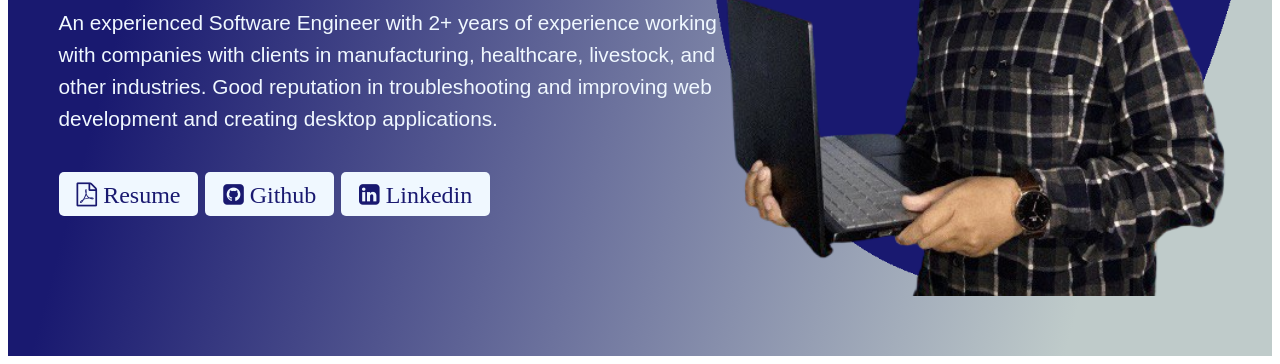
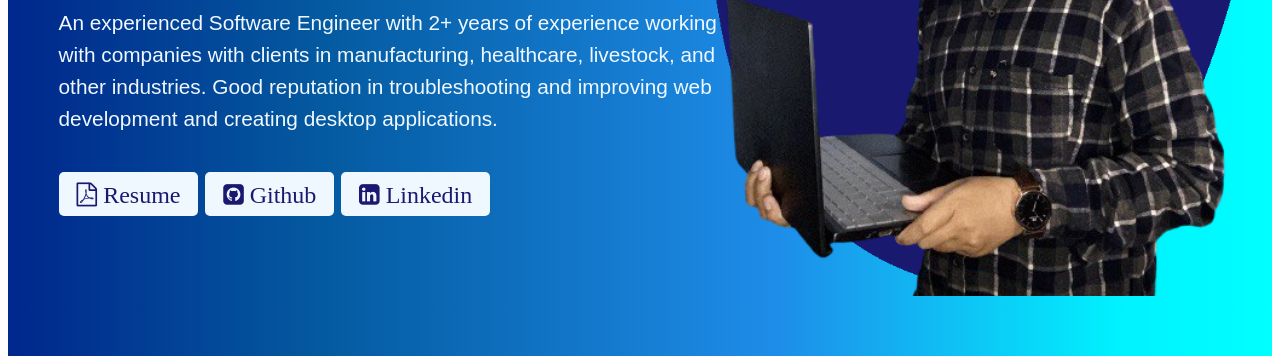
Before and after one commit to rosaarimbi/rosaarimbi.github.io, a plain HTML site: page index.html in a window 1280 px wide. Shown: the part 452-816 px from the top of the page. Drawn offline with Linux system fonts and the light colour scheme.

Commit message:
update bg color

```diff
--- a/style.css
+++ b/style.css
@@ -6,45 +6,23 @@
   flex-direction: column;
 
  /* ff 3.6+ */
-  background: -moz-linear-gradient(
-    105deg,
-    rgba(25, 25, 112, 1) 16%,
-    rgba(191, 203, 202, 1) 86%
-  );
+ background:-moz-linear-gradient(90deg, rgba(0, 39, 140, 1) 0%, rgba(4, 90, 160, 1) 25%, rgba(30, 141, 233, 1) 61%, rgba(0, 242, 255, 1) 88%, rgba(0, 255, 255, 1) 100%);
 
  /* safari 5.1+,chrome 10+ */
-  background: -webkit-linear-gradient(
-    105deg,
-    rgba(25, 25, 112, 1) 16%,
-    rgba(191, 203, 202, 1) 86%
-  );
+ background:-webkit-linear-gradient(90deg, rgba(0, 39, 140, 1) 0%, rgba(4, 90, 160, 1) 25%, rgba(30, 141, 233, 1) 61%, rgba(0, 242, 255, 1) 88%, rgba(0, 255, 255, 1) 100%);
 
  /* opera 11.10+ */
-  background: -o-linear-gradient(
-    105deg,
-    rgba(25, 25, 112, 1) 16%,
-    rgba(191, 203, 202, 1) 86%
-  );
+ background:-o-linear-gradient(90deg, rgba(0, 39, 140, 1) 0%, rgba(4, 90, 160, 1) 25%, rgba(30, 141, 233, 1) 61%, rgba(0, 242, 255, 1) 88%, rgba(0, 255, 255, 1) 100%);
 
  /* ie 6-9 */
-  filter: progid:DXImageTransform.Microsoft.gradient( startColorstr='#BFCBCA', endColorstr='#191970', GradientType=0 );
+ filter: progid:DXImageTransform.Microsoft.gradient( startColorstr='#00FFFF', endColorstr='#00278C', GradientType=0 );
 
  /* ie 10+ */
-  background: -ms-linear-gradient(
-    105deg,
-    rgba(25, 25, 112, 1) 16%,
-    rgba(191, 203, 202, 1) 86%
-  );
+ background:-ms-linear-gradient(90deg, rgba(0, 39, 140, 1) 0%, rgba(4, 90, 160, 1) 25%, rgba(30, 141, 233, 1) 61%, rgba(0, 242, 255, 1) 88%, rgba(0, 255, 255, 1) 100%);
 
  /* global 94%+ browsers support */
-  background: linear-gradient(
-    105deg,
-    rgba(25, 25, 112, 1) 16%,
-    rgba(191, 203, 202, 1) 86%
-  );
+ background:linear-gradient(90deg, rgba(0, 39, 140, 1) 0%, rgba(4, 90, 160, 1) 25%, rgba(30, 141, 233, 1) 61%, rgba(0, 242, 255, 1) 88%, rgba(0, 255, 255, 1) 100%);
 }
-
-
 .box-info {
   max-width: 50vw;
 }
@@ -123,43 +101,24 @@ span {
     align-items: flex-start;
     flex-direction: column;
 
+
  /* ff 3.6+ */
-    background: -moz-linear-gradient(
-      105deg,
-      rgba(25, 25, 112, 1) 16%,
-      rgba(191, 203, 202, 1) 86%
-    );
+ background:-moz-linear-gradient(90deg, rgba(0, 39, 140, 1) 0%, rgba(4, 90, 160, 1) 25%, rgba(30, 141, 233, 1) 61%, rgba(0, 242, 255, 1) 88%, rgba(0, 255, 255, 1) 100%);
 
  /* safari 5.1+,chrome 10+ */
-    background: -webkit-linear-gradient(
-      105deg,
-      rgba(25, 25, 112, 1) 16%,
-      rgba(191, 203, 202, 1) 86%
-    );
+ background:-webkit-linear-gradient(90deg, rgba(0, 39, 140, 1) 0%, rgba(4, 90, 160, 1) 25%, rgba(30, 141, 233, 1) 61%, rgba(0, 242, 255, 1) 88%, rgba(0, 255, 255, 1) 100%);
 
  /* opera 11.10+ */
-    background: -o-linear-gradient(
-      105deg,
-      rgba(25, 25, 112, 1) 16%,
-      rgba(191, 203, 202, 1) 86%
-    );
+ background:-o-linear-gradient(90deg, rgba(0, 39, 140, 1) 0%, rgba(4, 90, 160, 1) 25%, rgba(30, 141, 233, 1) 61%, rgba(0, 242, 255, 1) 88%, rgba(0, 255, 255, 1) 100%);
 
  /* ie 6-9 */
-    filter: progid:DXImageTransform.Microsoft.gradient( startColorstr='#BFCBCA', endColorstr='#191970', GradientType=0 );
+ filter: progid:DXImageTransform.Microsoft.gradient( startColorstr='#00FFFF', endColorstr='#00278C', GradientType=0 );
 
  /* ie 10+ */
-    background: -ms-linear-gradient(
-      105deg,
-      rgba(25, 25, 112, 1) 16%,
-      rgba(191, 203, 202, 1) 86%
-    );
+ background:-ms-linear-gradient(90deg, rgba(0, 39, 140, 1) 0%, rgba(4, 90, 160, 1) 25%, rgba(30, 141, 233, 1) 61%, rgba(0, 242, 255, 1) 88%, rgba(0, 255, 255, 1) 100%);
 
  /* global 94%+ browsers support */
-    background: linear-gradient(
-      105deg,
-      rgba(25, 25, 112, 1) 16%,
-      rgba(191, 203, 202, 1) 86%
-    );
+ background:linear-gradient(90deg, rgba(0, 39, 140, 1) 0%, rgba(4, 90, 160, 1) 25%, rgba(30, 141, 233, 1) 61%, rgba(0, 242, 255, 1) 88%, rgba(0, 255, 255, 1) 100%);
   }
   .box-info {
     max-width: 53vw;
```
Lines whose indentation alone changed are shown as unchanged.
